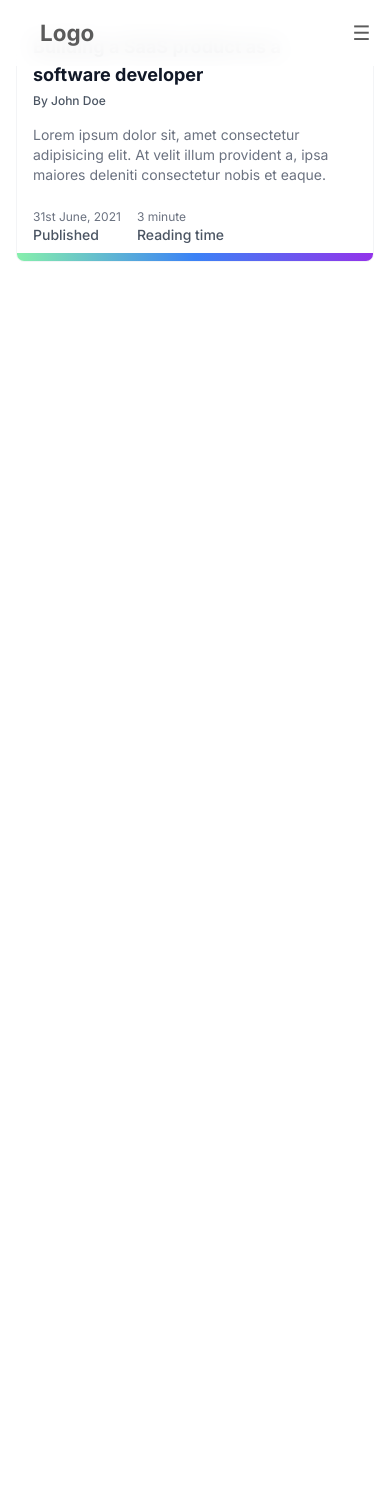
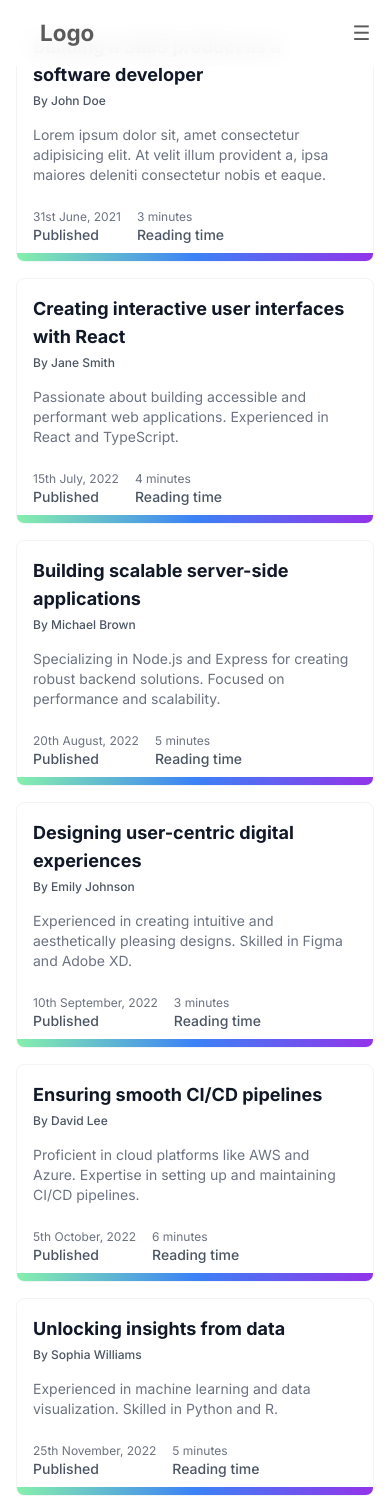
Before and after one commit to euphoricdesign/GoHire, a Next.js app: page /jobs in a window 390 px wide. Before the commit the page ends 844 px from the top, so only its background shows below. Built offline with nearby package versions, Linux system fonts and the light colour scheme.

Commit message:
se genero cards de Jobs con datos moqueados y ademas se les dio estilos. son responsive

```diff
--- a/src/app/jobs/page.tsx
+++ b/src/app/jobs/page.tsx
@@ -1,12 +1,14 @@
 "use client"
 
 import React from 'react';
-import CustomCard from '../../components/CardJobs/CardJobs';
-
+import CardJobs from '../../components/CardJobs/CardJobs';
+import jobData from '../../components/CardJobs/jobs.json';
 const Home: React.FC = () => {
   return (
-    <div className="container mx-auto p-4">
-      <CustomCard />
+    <div className="container mx-auto p-4 grid gap-4 grid-cols-1 sm:grid-cols-2 lg:grid-cols-3">
+      {jobData.users.map((user, index) => (
+        <CardJobs  key={index} {...user} />
+      ))}
     </div>
   );
 }
--- a/src/components/CardJobs/CardJobs.tsx
+++ b/src/components/CardJobs/CardJobs.tsx
@@ -1,6 +1,16 @@
 import React from 'react';
 
-const CardJobs: React.FC = () => {
+interface User {
+  name: string;
+  jobTitle: string;
+  description: string;
+  bio: string;
+  publishedDate: string;
+  readingTime: string;
+  imageUrl: string;
+}
+
+const UserCard: React.FC<User> = ({ name, jobTitle, description, bio, publishedDate, readingTime, imageUrl }) => {
   return (
     <a
       href="#"
@@ -13,16 +23,16 @@ const CardJobs: React.FC = () => {
       <div className="sm:flex sm:justify-between sm:gap-4">
         <div>
           <h3 className="text-lg font-bold text-gray-900 sm:text-xl">
-            Building a SaaS product as a software developer
+            {description}
           </h3>
 
-          <p className="mt-1 text-xs font-medium text-gray-600">By John Doe</p>
+          <p className="mt-1 text-xs font-medium text-gray-600">By {name}</p>
         </div>
 
         <div className="hidden sm:block sm:shrink-0">
           <img
-            alt=""
-            src="https://images.unsplash.com/photo-1633332755192-727a05c4013d?ixlib=rb-1.2.1&ixid=MnwxMjA3fDB8MHxwaG90by1wYWdlfHx8fGVufDB8fHx8&auto=format&fit=crop&w=1180&q=80"
+            alt={jobTitle}
+            src={imageUrl}
             className="size-16 rounded-lg object-cover shadow-sm"
           />
         </div>
@@ -30,24 +40,23 @@ const CardJobs: React.FC = () => {
 
       <div className="mt-4">
         <p className="text-pretty text-sm text-gray-500">
-          Lorem ipsum dolor sit, amet consectetur adipisicing elit. At velit illum provident a, ipsa
-          maiores deleniti consectetur nobis et eaque.
+          {bio}
         </p>
       </div>
 
       <dl className="mt-6 flex gap-4 sm:gap-6">
         <div className="flex flex-col-reverse">
           <dt className="text-sm font-medium text-gray-600">Published</dt>
-          <dd className="text-xs text-gray-500">31st June, 2021</dd>
+          <dd className="text-xs text-gray-500">{publishedDate}</dd>
         </div>
 
         <div className="flex flex-col-reverse">
           <dt className="text-sm font-medium text-gray-600">Reading time</dt>
-          <dd className="text-xs text-gray-500">3 minute</dd>
+          <dd className="text-xs text-gray-500">{readingTime}</dd>
         </div>
       </dl>
     </a>
   );
 }
 
-export default CardJobs;
+export default UserCard;
--- /dev/null
+++ b/src/components/CardJobs/jobs.json
@@ -0,0 +1,58 @@
+{
+    "users": [
+      {
+        "name": "John Doe",
+        "jobTitle": "Software Developer",
+        "description": "Building a SaaS product as a software developer",
+        "bio": "Lorem ipsum dolor sit, amet consectetur adipisicing elit. At velit illum provident a, ipsa maiores deleniti consectetur nobis et eaque.",
+        "publishedDate": "31st June, 2021",
+        "readingTime": "3 minutes",
+        "imageUrl": "https://images.unsplash.com/photo-1633332755192-727a05c4013d?ixlib=rb-1.2.1&ixid=MnwxMjA3fDB8MHxwaG90by1wYWdlfHx8fGVufDB8fHx8&auto=format&fit=crop&w=1180&q=80"
+      },
+      {
+        "name": "Jane Smith",
+        "jobTitle": "Frontend Developer",
+        "description": "Creating interactive user interfaces with React",
+        "bio": "Passionate about building accessible and performant web applications. Experienced in React and TypeScript.",
+        "publishedDate": "15th July, 2022",
+        "readingTime": "4 minutes",
+        "imageUrl": "https://images.unsplash.com/photo-1580656519535-5c74d5d0197b?ixlib=rb-1.2.1&auto=format&fit=crop&w=1180&q=80"
+      },
+      {
+        "name": "Michael Brown",
+        "jobTitle": "Backend Developer",
+        "description": "Building scalable server-side applications",
+        "bio": "Specializing in Node.js and Express for creating robust backend solutions. Focused on performance and scalability.",
+        "publishedDate": "20th August, 2022",
+        "readingTime": "5 minutes",
+        "imageUrl": "https://images.unsplash.com/photo-1593642634402-d0be6ae26fda?ixlib=rb-1.2.1&auto=format&fit=crop&w=1180&q=80"
+      },
+      {
+        "name": "Emily Johnson",
+        "jobTitle": "UI/UX Designer",
+        "description": "Designing user-centric digital experiences",
+        "bio": "Experienced in creating intuitive and aesthetically pleasing designs. Skilled in Figma and Adobe XD.",
+        "publishedDate": "10th September, 2022",
+        "readingTime": "3 minutes",
+        "imageUrl": "https://images.unsplash.com/photo-1601986019543-34f9df8d7978?ixlib=rb-1.2.1&auto=format&fit=crop&w=1180&q=80"
+      },
+      {
+        "name": "David Lee",
+        "jobTitle": "DevOps Engineer",
+        "description": "Ensuring smooth CI/CD pipelines",
+        "bio": "Proficient in cloud platforms like AWS and Azure. Expertise in setting up and maintaining CI/CD pipelines.",
+        "publishedDate": "5th October, 2022",
+        "readingTime": "6 minutes",
+        "imageUrl": "https://images.unsplash.com/photo-1573497491208-6b1acb260507?ixlib=rb-1.2.1&auto=format&fit=crop&w=1180&q=80"
+      },
+      {
+        "name": "Sophia Williams",
+        "jobTitle": "Data Scientist",
+        "description": "Unlocking insights from data",
+        "bio": "Experienced in machine learning and data visualization. Skilled in Python and R.",
+        "publishedDate": "25th November, 2022",
+        "readingTime": "5 minutes",
+        "imageUrl": "https://images.unsplash.com/photo-1604866832523-7c125e6c31c5?ixlib=rb-1.2.1&auto=format&fit=crop&w=1180&q=80"
+      }
+    ]
+  }
```
